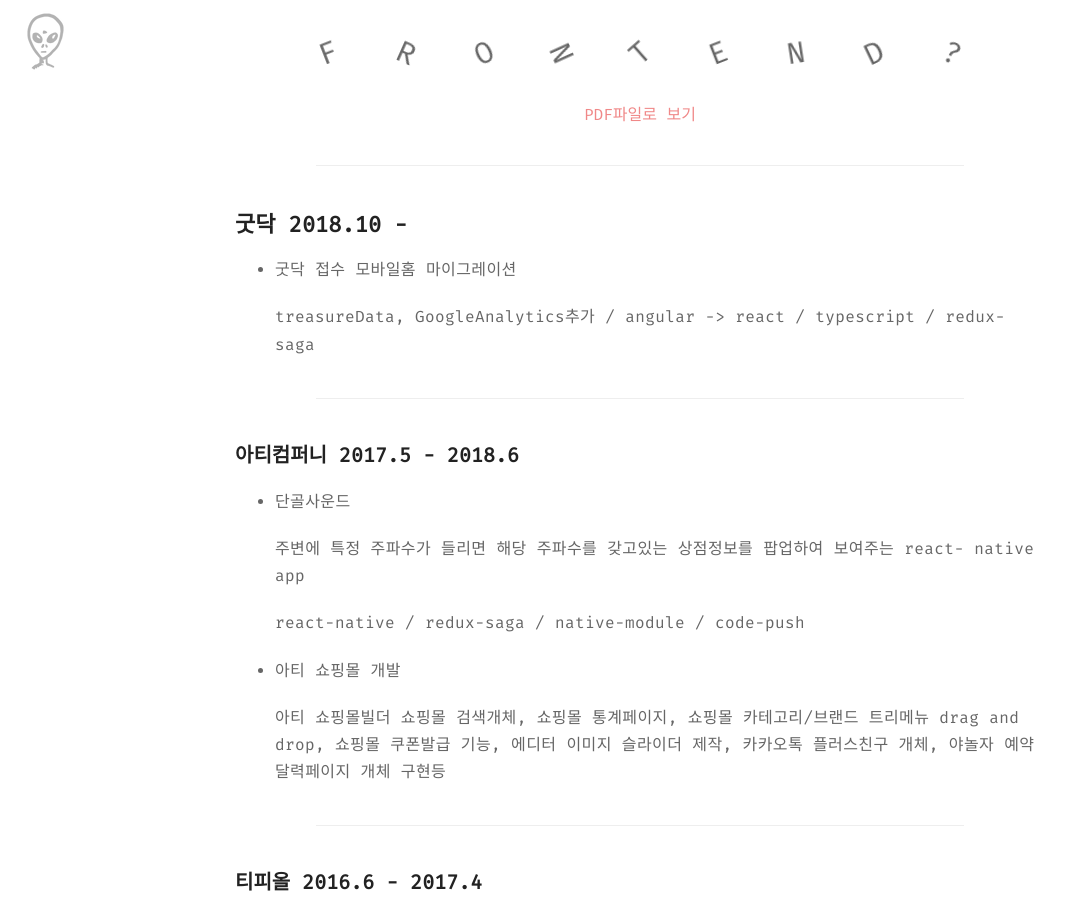
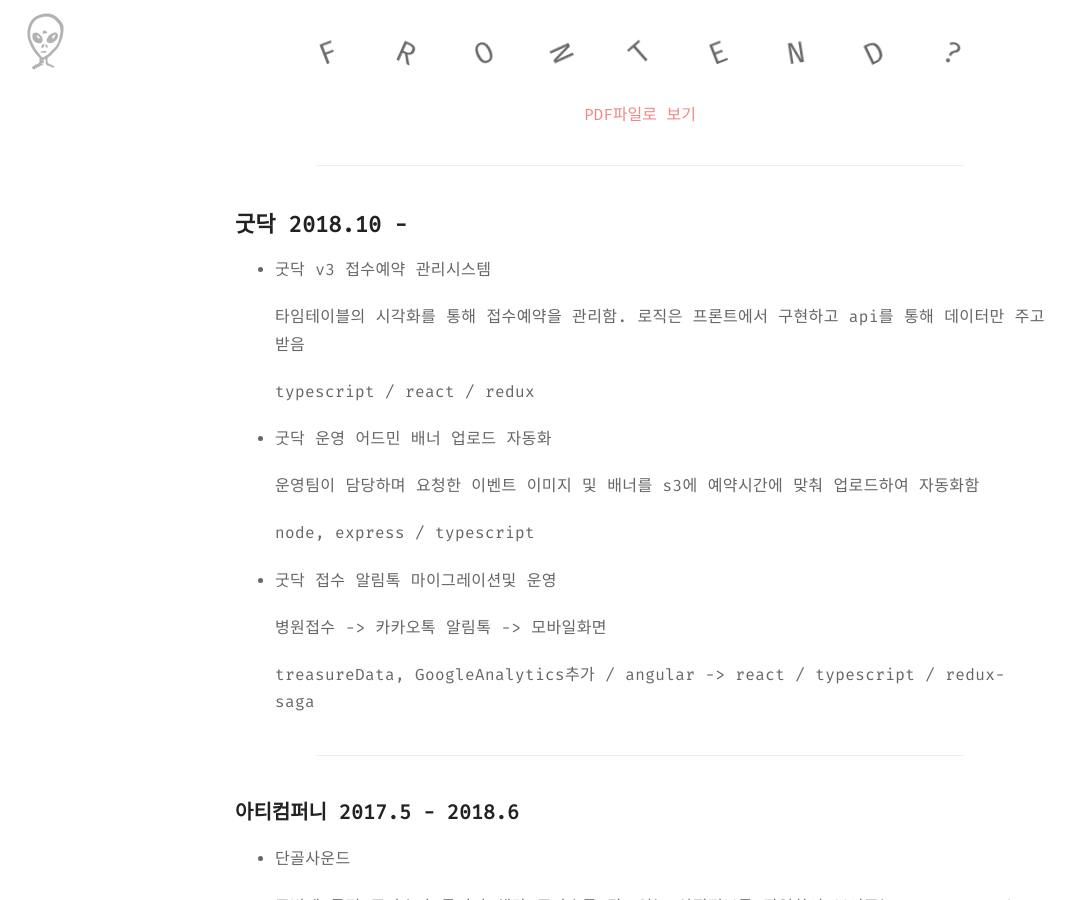
Before and after one commit to njustice4all/njustice4all.github.com, a Jekyll site: the page built from about.md, in a window 1280 px wide and 900 px high, scrolled down 570 px. Shown: the whole window, without its empty margins (0-1080 px from the left). Built offline with Jekyll 4.4.1, drawn with Linux system fonts in a browser that asks for light colours.

Commit message:
feature: add resume

```diff
--- a/about.md
+++ b/about.md
@@ -9,14 +9,27 @@
 
 <div class="resume">
   <a href="/assets/resume.pdf">PDF파일로 보기</a>
-  <!-- <a href="https://drive.google.com/open?id=1h7mlaOZcZS24kRQUkYGvJ1Q3m_rT41Bd">PDF파일로 보기</a> -->
 </div>
 
 ---
 
 ## 굿닥 2018.10 -
 
-- 굿닥 접수 모바일홈 마이그레이션
+- 굿닥 v3 접수예약 관리시스템
+
+  타임테이블의 시각화를 통해 접수예약을 관리함. 로직은 프론트에서 구현하고 api를 통해 데이터만 주고받음
+
+  typescript / react / redux
+
+- 굿닥 운영 어드민 배너 업로드 자동화
+
+  운영팀이 담당하며 요청한 이벤트 이미지 및 배너를 s3에 예약시간에 맞춰 업로드하여 자동화함
+
+  node, express / typescript
+
+- 굿닥 접수 알림톡 마이그레이션및 운영
+
+  병원접수 -> 카카오톡 알림톡 -> 모바일화면
 
   treasureData, GoogleAnalytics추가 / angular -> react / typescript / redux-saga
 
```
Also changed, not shown: 1 other file.
